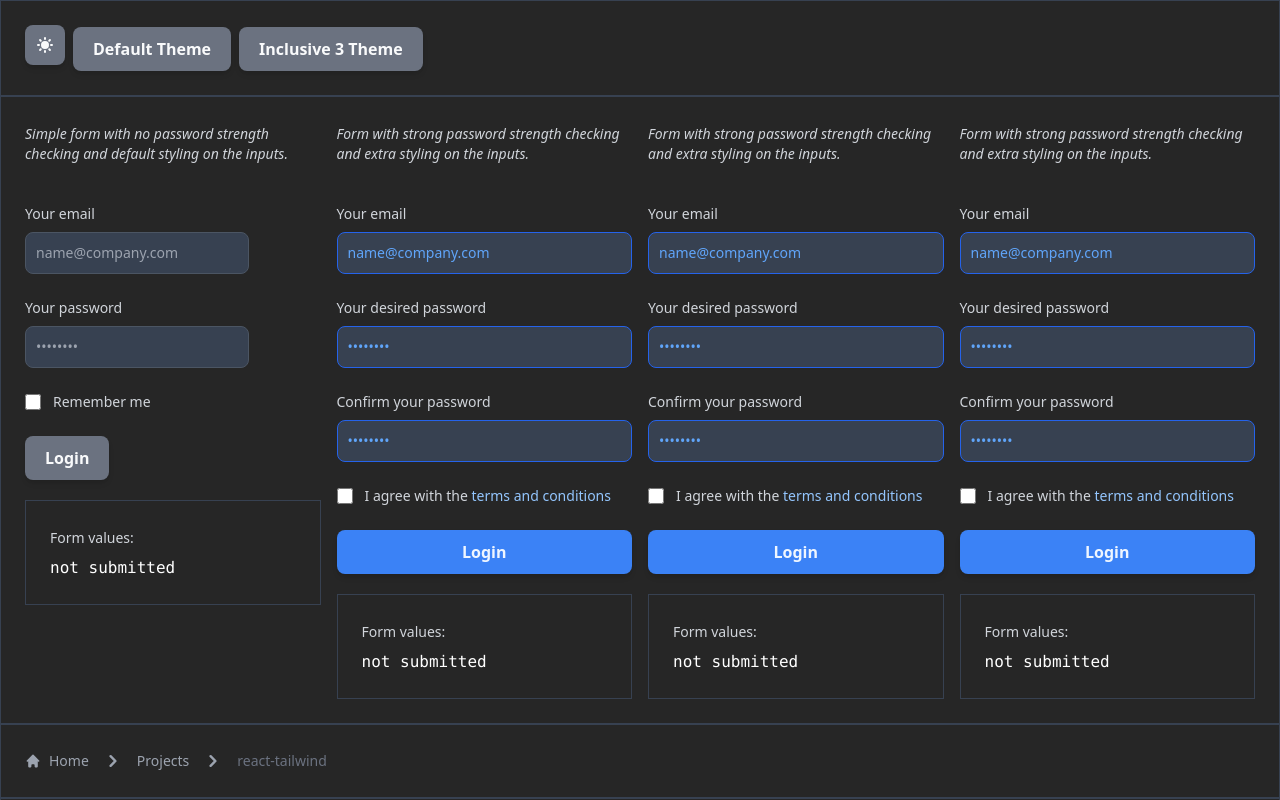
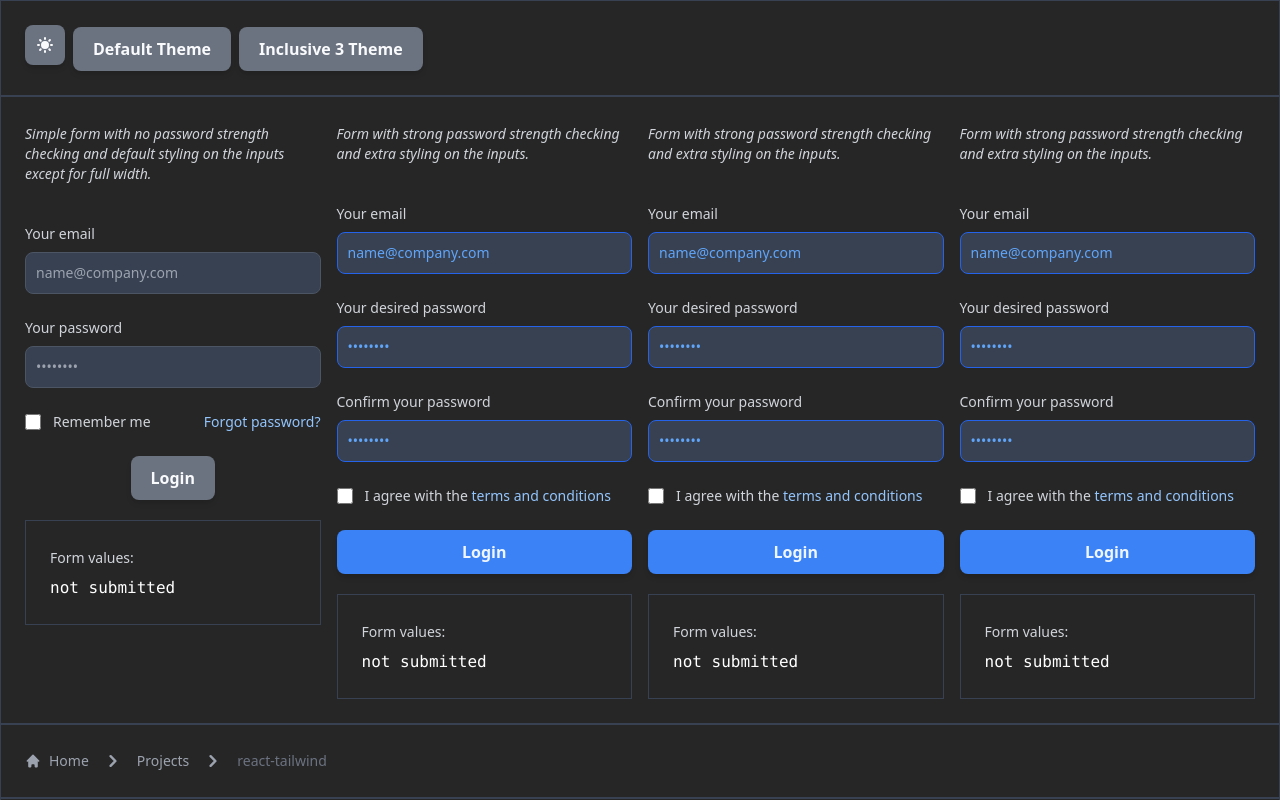
Before and after one commit to edadma/react-tailwind, a React (Create React App) app: page / in a window 1280 px wide. Shown: the top 800 px of the page. Built offline with nearby package versions, Linux system fonts and the light colour scheme.

Commit message:
add more components

```diff
--- /dev/null
+++ b/src/Between.tsx
@@ -0,0 +1,10 @@
+import React from 'react'
+
+interface BetweenProps
+  extends React.DetailedHTMLProps<React.HTMLAttributes<HTMLDivElement>, HTMLDivElement> {}
+
+export const Between: React.FC<BetweenProps> = ({ children, className, ...other }) => (
+  <div className={`flex items-center justify-between ${className || ''}`} {...other}>
+    {children}
+  </div>
+)
--- /dev/null
+++ b/src/Center.tsx
@@ -0,0 +1,10 @@
+import React from 'react'
+
+interface CenterProps
+  extends React.DetailedHTMLProps<React.HTMLAttributes<HTMLDivElement>, HTMLDivElement> {}
+
+export const Center: React.FC<CenterProps> = ({ children, className, ...other }) => (
+  <div className={`text-center ${className || ''}`} {...other}>
+    {children}
+  </div>
+)
--- a/src/Demo.tsx
+++ b/src/Demo.tsx
@@ -21,6 +21,8 @@ import {
   Form,
   Checkbox,
   Link,
+  Center,
+  Between,
 } from './index'
 import { ThemeProvider } from './ThemeProvider'
 import { DefaultTheme } from './themes/DefaultTheme'
@@ -49,7 +51,8 @@ export const Demo: React.FC = () => {
           <Grid cols={4}>
             <Elem className="max-w-sm">
               <Text italic className="mb-10">
-                Simple form with no password strength checking and default styling on the inputs.
+                Simple form with no password strength checking and default styling on the inputs
+                except for full width.
               </Text>
               <Form
                 init={{
@@ -67,15 +70,28 @@ export const Demo: React.FC = () => {
                   onSubmit: setForm1,
                 }}
               >
-                <Input name="email" label="Your email" placeholder="name@company.com" />
+                <Input
+                  name="email"
+                  label="Your email"
+                  placeholder="name@company.com"
+                  className="w-full"
+                />
                 <Input
                   type="password"
                   name="password"
                   label="Your password"
                   placeholder="••••••••"
+                  className="w-full"
                 />
-                <Checkbox name="remember">Remember me</Checkbox>
-                <Button type="submit">Login</Button>
+                <Between>
+                  <Checkbox name="remember">Remember me</Checkbox>
+                  <Link href="#" role="info">
+                    Forgot password?
+                  </Link>
+                </Between>
+                <Center>
+                  <Button type="submit">Login</Button>
+                </Center>
               </Form>
               <Card className="mt-5">
                 <Text className="mb-2">Form values:</Text>
--- a/src/index.tsx
+++ b/src/index.tsx
@@ -25,3 +25,5 @@ export { Form, Input, Checkbox } from './Form'
 export { Breadcrumbs, Breadcrumb } from './Breadcrumbs'
 export { Space } from './Space'
 export { Link } from './Link'
+export { Center } from './Center'
+export { Between } from './Between'
```
